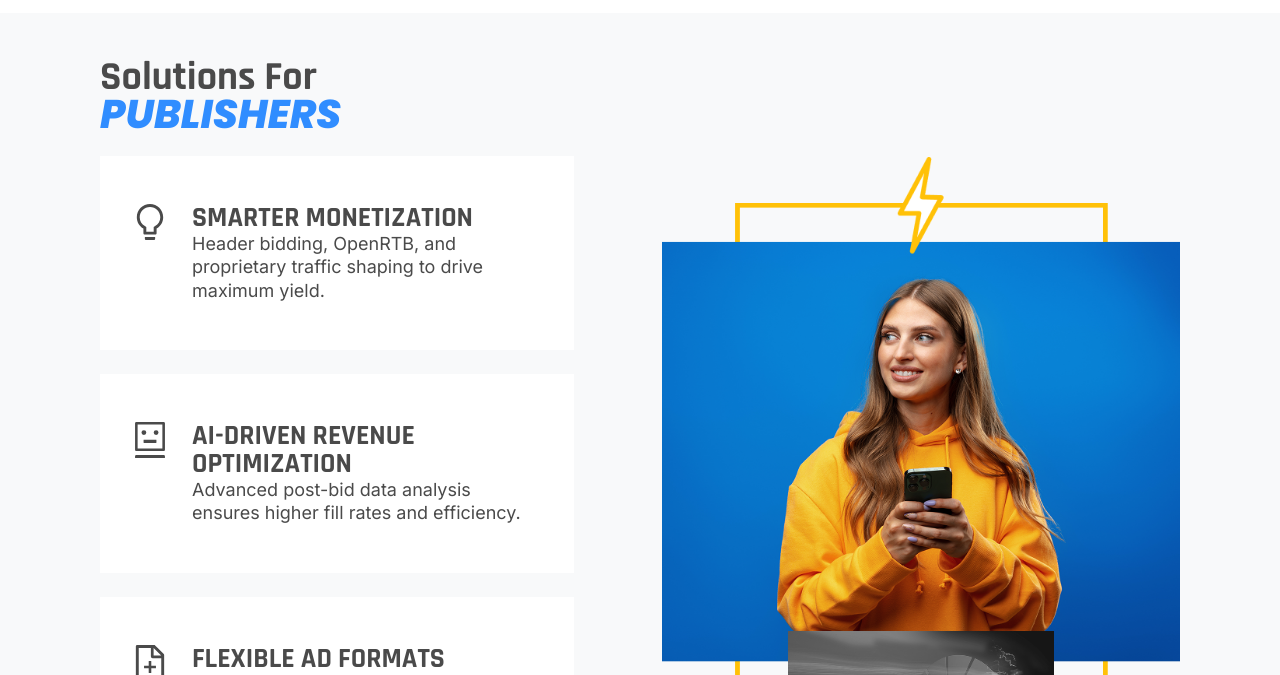
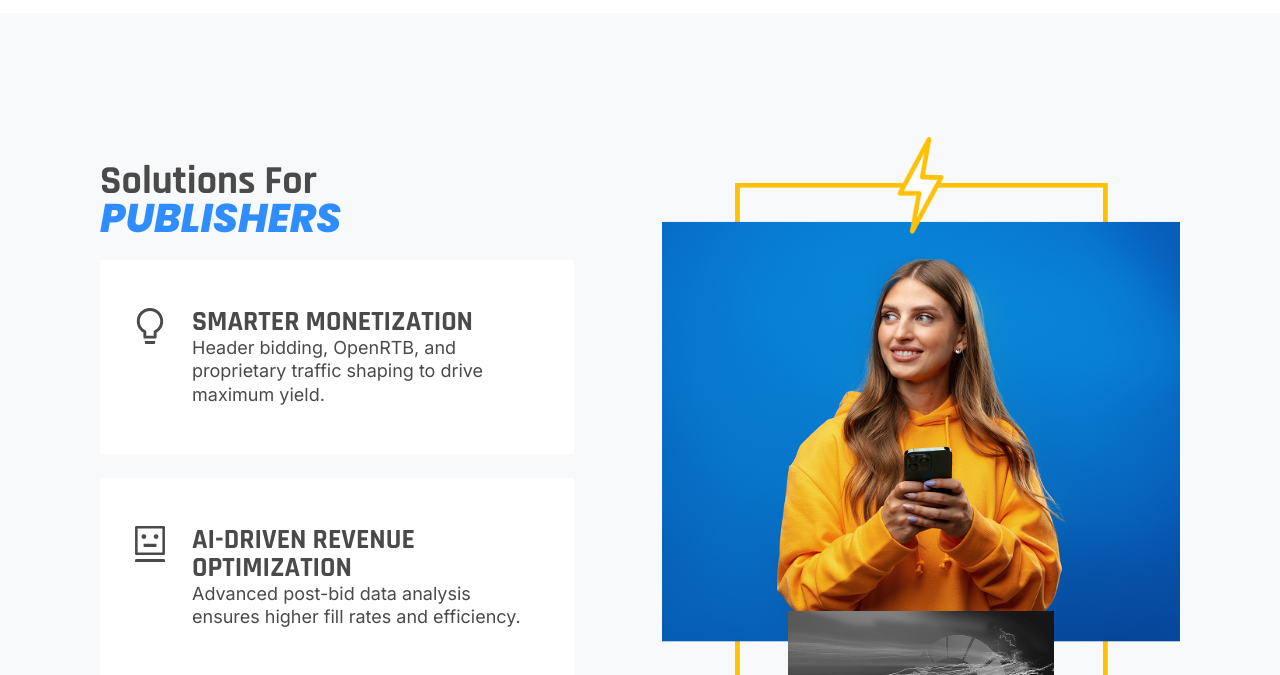
Before and after one commit to jwong65/vite-react-site, a React (Vite) app: page / in a window 1280 px wide. Shown: the part 1385-2060 px from the top of the page. Built offline with nearby package versions, Linux system fonts and the light colour scheme.

Commit message:
Added padding of 124px top and bottom to all left-content-home and right-content-home

```diff
--- a/src/pages/Home.jsx
+++ b/src/pages/Home.jsx
@@ -54,7 +54,7 @@ export default function Home() {
         </div>
     </div>
     <div className='home-container-3-wrapper advertiser-section'>
-    <div className='home-container-3' style={{paddingTop: '20px'}}>
+    <div className='home-container-3'>
         <div className='left-content-home'>
             <div className='text-container-left'>
                 <h1 className='main-heading'>Solutions for</h1>
@@ -86,7 +86,7 @@ export default function Home() {
                 <Button type='primary' className='redirect'>Learn More</Button>
             </Link>
         </div>
-        <div className='right-content-home' style={{paddingTop: '124px'}}>
+        <div className='right-content-home'>
             <img src={graphicImage1}  />
         </div>
     </div>
--- a/src/pages/home.css
+++ b/src/pages/home.css
@@ -193,7 +193,7 @@
 .left-content-home, .right-content-home{
     flex: 1;
     max-width: 48%;
-    padding: 0;
+    padding: 124px 0;
 }
 .left-content-home {
     flex: 1;
```
